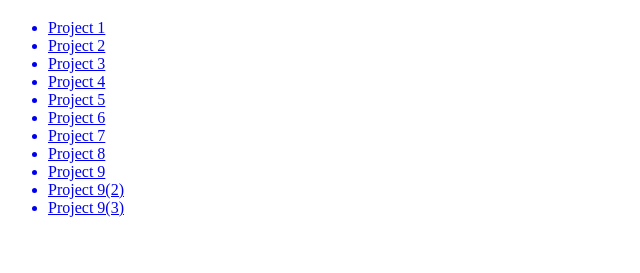
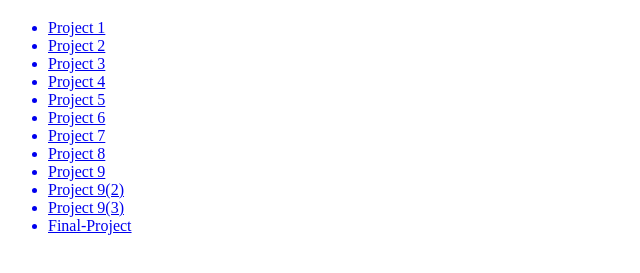
Before and after one commit to AltamiranoAaron/AltamiranoAaron.github.io, a plain HTML site: page index.html in a window 1280 px wide. Shown: the part 61-334 px from the top of the page, without its empty margins (0-640 px from the left). Drawn offline with Linux system fonts and the light colour scheme.

Commit message:
Update index.html

```diff
--- a/index.html
+++ b/index.html
@@ -21,6 +21,7 @@
     <a href="project9/index1.html"><li>Project 9</li><a>
     <a href="project9/index2.html"><li>Project 9(2)</li><a>
     <a href="project9/index3.html"><li>Project 9(3)</li><a>
+    <a href="final-project/finalproject.html"><li>Final-Project</li><a>
   </ul>
 
   </body>
```
